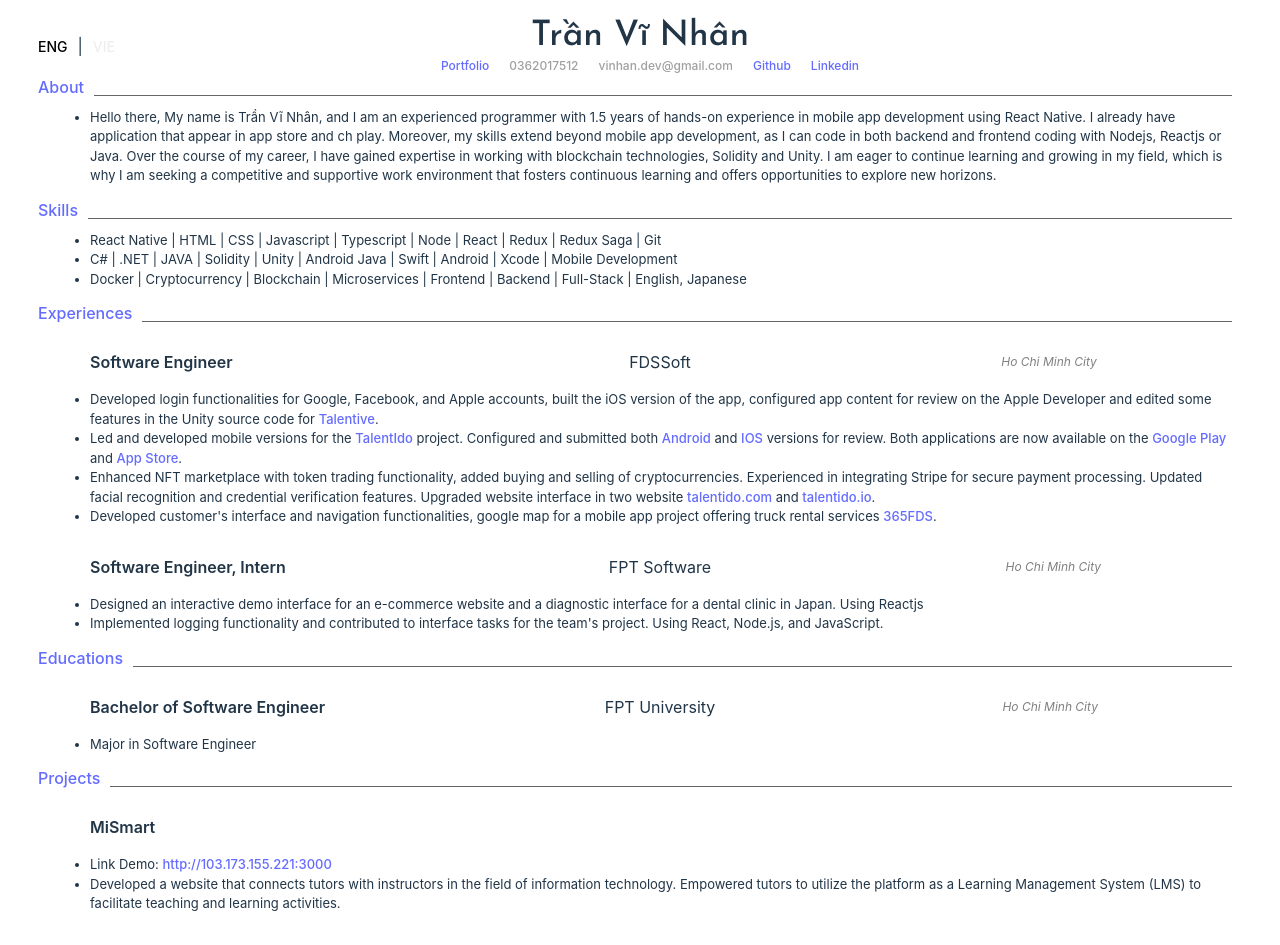
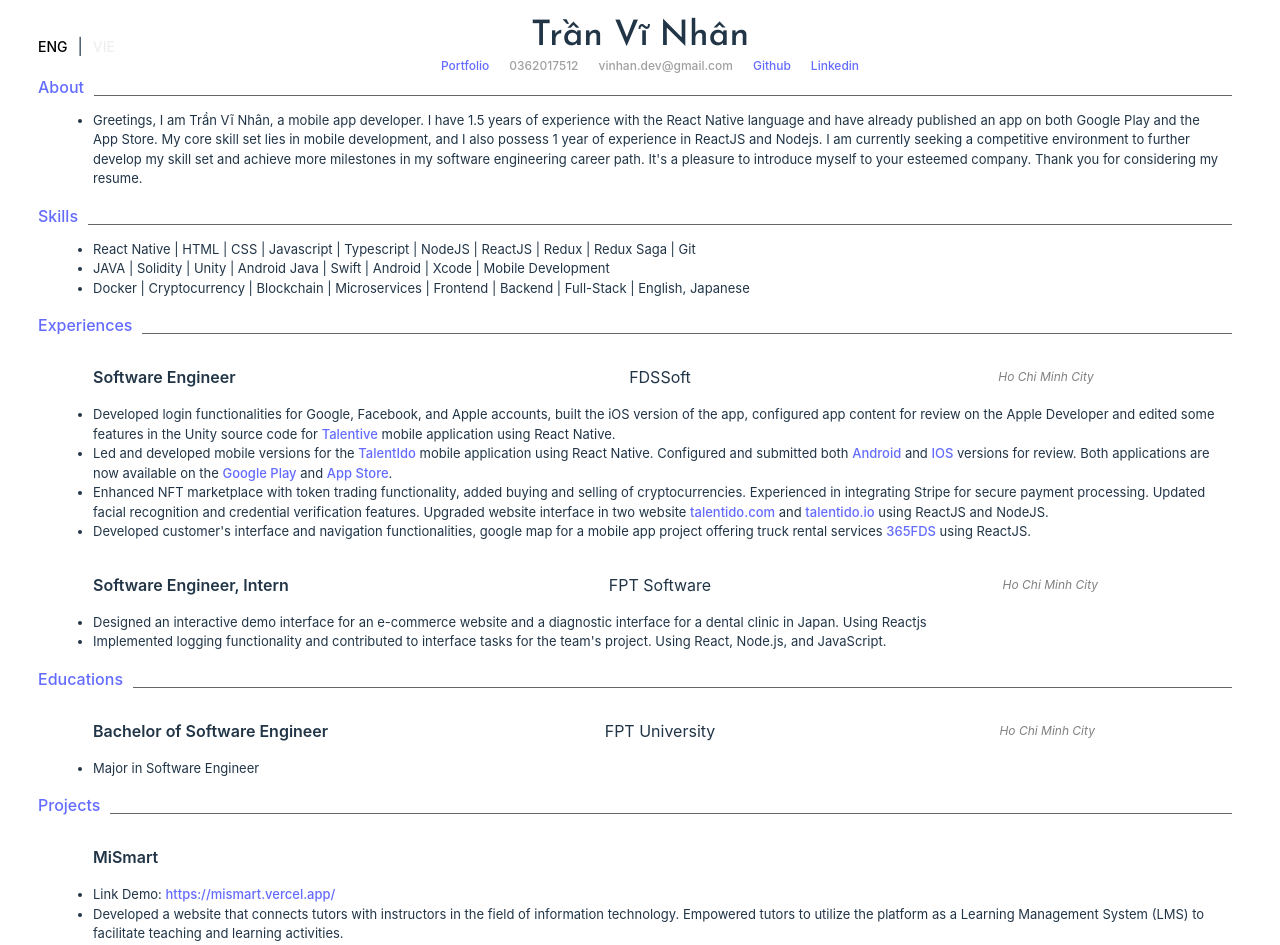
Before and after one commit to vinhandev/resume, a React (Vite) app: page / in a window 1280 px wide. Shown: the top 945 px of the page. Built offline with nearby package versions, Linux system fonts and the light colour scheme.

Commit message:
update link website projects

```diff
--- a/src/App.css
+++ b/src/App.css
@@ -62,7 +62,7 @@
   font-size: 13px;
 }
 ul {
-  margin: 12px;
+  margin: 15px;
 }
 
 .tooltip {
--- a/src/App.tsx
+++ b/src/App.tsx
@@ -471,7 +471,7 @@
     },
     name: "Trần Vĩ Nhân",
     introduce:
-      "Hello there, My name is Trần Vĩ Nhân, and I am an experienced programmer with 1.5 years of hands-on experience in mobile app development using React Native. I already have application that appear in app store and ch play. Moreover, my skills extend beyond mobile app development, as I can code in both backend and frontend coding with Nodejs, Reactjs or Java. Over the course of my career, I have gained expertise in working with blockchain technologies, Solidity and Unity. I am eager to continue learning and growing in my field, which is why I am seeking a competitive and supportive work environment that fosters continuous learning and offers opportunities to explore new horizons.",
+      "Greetings, I am Trần Vĩ Nhân, a mobile app developer. I have 1.5 years of experience with the React Native language and have already published an app on both Google Play and the App Store. My core skill set lies in mobile development, and I also possess 1 year of experience in ReactJS and Nodejs. I am currently seeking a competitive environment to further develop my skill set and achieve more milestones in my software engineering career path. It's a pleasure to introduce myself to your esteemed company. Thank you for considering my resume.",
     email: "vinhan.dev@gmail.com",
     githubLink: "https://github.com/tranvinhan2k",
     linkedin: "https://www.linkedin.com/in/nhan-tran-582005278/",
@@ -479,8 +479,8 @@
     phoneLink: "0362017512",
     portfolioLink: "https://portfolio-vinhandev.vercel.app/",
     skills: [
-      "React Native | HTML | CSS | Javascript | Typescript | Node | React | Redux | Redux Saga | Git",
-      " C# | .NET | JAVA | Solidity | Unity | Android Java | Swift | Android | Xcode | Mobile Development",
+      "React Native | HTML | CSS | Javascript | Typescript | NodeJS | ReactJS | Redux | Redux Saga | Git",
+      "JAVA | Solidity | Unity | Android Java | Swift | Android | Xcode | Mobile Development",
       "Docker | Cryptocurrency | Blockchain | Microservices | Frontend | Backend | Full-Stack | English, Japanese",
     ],
     experiences: [
@@ -489,10 +489,10 @@
         address: "Ho Chi Minh City",
         company: "FDSSoft",
         description: [
-          `Developed login functionalities for Google, Facebook, and Apple accounts, built the iOS version of the app, configured app content for review on the Apple Developer and edited some features in the Unity source code for <a  href=https://www.talentiveapp.com/ target="_blank">Talentive</a>.`,
-          `Led and developed mobile versions for the <a href=https://www.talentiveapp.com/>TalentIdo</a> project. Configured and submitted both <a target="_blank" href=https://play.google.com/store/apps/details?id=com.talentido.mobile>Android</a> and <a target="_blank" href=https://apps.apple.com/app/talentido/id1658689767>IOS</a> versions for review. Both applications are now available on the <a target="_blank" href=https://play.google.com/store/apps/details?id=com.talentido.mobile>Google Play</a> and <a target="_blank" href=https://apps.apple.com/app/talentido/id1658689767>App Store</a>.`,
-          `Enhanced NFT marketplace with token trading functionality, added buying and selling of cryptocurrencies. Experienced in integrating Stripe for secure payment processing. Updated facial recognition and credential verification features. Upgraded website interface in two website <a target="_blank" href=https://talentido.com/main>talentido.com</a> and <a target="_blank" href=https://talentido.io/>talentido.io</a>.`,
-          `Developed customer's interface and navigation functionalities, google map for a mobile app project offering truck rental services <a target="_blank" href=https://365fds.com/>365FDS</a>.`,
+          `Developed login functionalities for Google, Facebook, and Apple accounts, built the iOS version of the app, configured app content for review on the Apple Developer and edited some features in the Unity source code for <a  href=https://www.talentiveapp.com/ target="_blank">Talentive</a> mobile application using React Native.`,
+          `Led and developed mobile versions for the <a href=https://www.talentiveapp.com/>TalentIdo</a> mobile application using React Native. Configured and submitted both <a target="_blank" href=https://play.google.com/store/apps/details?id=com.talentido.mobile>Android</a> and <a target="_blank" href=https://apps.apple.com/app/talentido/id1658689767>IOS</a> versions for review. Both applications are now available on the <a target="_blank" href=https://play.google.com/store/apps/details?id=com.talentido.mobile>Google Play</a> and <a target="_blank" href=https://apps.apple.com/app/talentido/id1658689767>App Store</a>.`,
+          `Enhanced NFT marketplace with token trading functionality, added buying and selling of cryptocurrencies. Experienced in integrating Stripe for secure payment processing. Updated facial recognition and credential verification features. Upgraded website interface in two website <a target="_blank" href=https://talentido.com/main>talentido.com</a> and <a target="_blank" href=https://talentido.io/>talentido.io</a> using ReactJS and NodeJS.`,
+          `Developed customer's interface and navigation functionalities, google map for a mobile app project offering truck rental services <a target="_blank" href=https://365fds.com/>365FDS</a> using ReactJS.`,
         ],
         year: "MAR 2022 - JUN 2023",
       },
@@ -524,8 +524,9 @@
       {
         name: "MiSmart",
         description: [
-          "Link Demo: <a href='http://103.173.155.221:3000/' target='_blank x'>http://103.173.155.221:3000</a>",
+          "Link Demo: <a href='https://mismart.vercel.app/' target='_blank x'>https://mismart.vercel.app/</a>",
           "Developed a website that connects tutors with instructors in the field of information technology. Empowered tutors to utilize the platform as a Learning Management System (LMS) to facilitate teaching and learning activities.",
+          "This is my capstone project in FPT University. My part is coding frontend for this website. I using ReactJS for coding this part.",
         ],
       },
     ],
@@ -635,7 +636,7 @@
       {
         name: "MiSmart",
         description: [
-          "Link Demo: <a href='http://103.173.155.221:3000/' target='_blank x'>http://103.173.155.221:3000</a>",
+          "Link Demo: <a href='https://mismart.vercel.app/' target='_blank x'>https://mismart.vercel.app/</a>",
           "Website kết nối gia sư với giảng viên khối ngành công nghệ thông tin. Cho phép gia sư sử dụng website như một website LMS hỗ trợ việc dạy học",
           "Ngôn ngữ sử dụng: Reactjs, Redux, Nodejs, SpringBoot",
         ],
```
